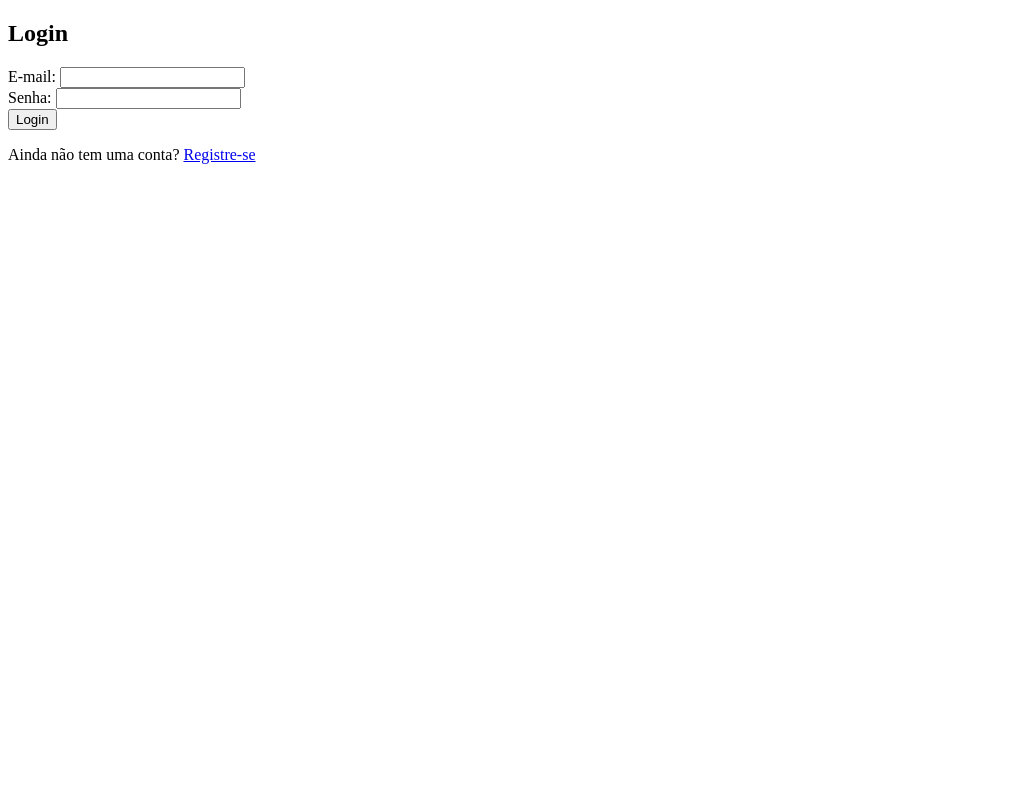
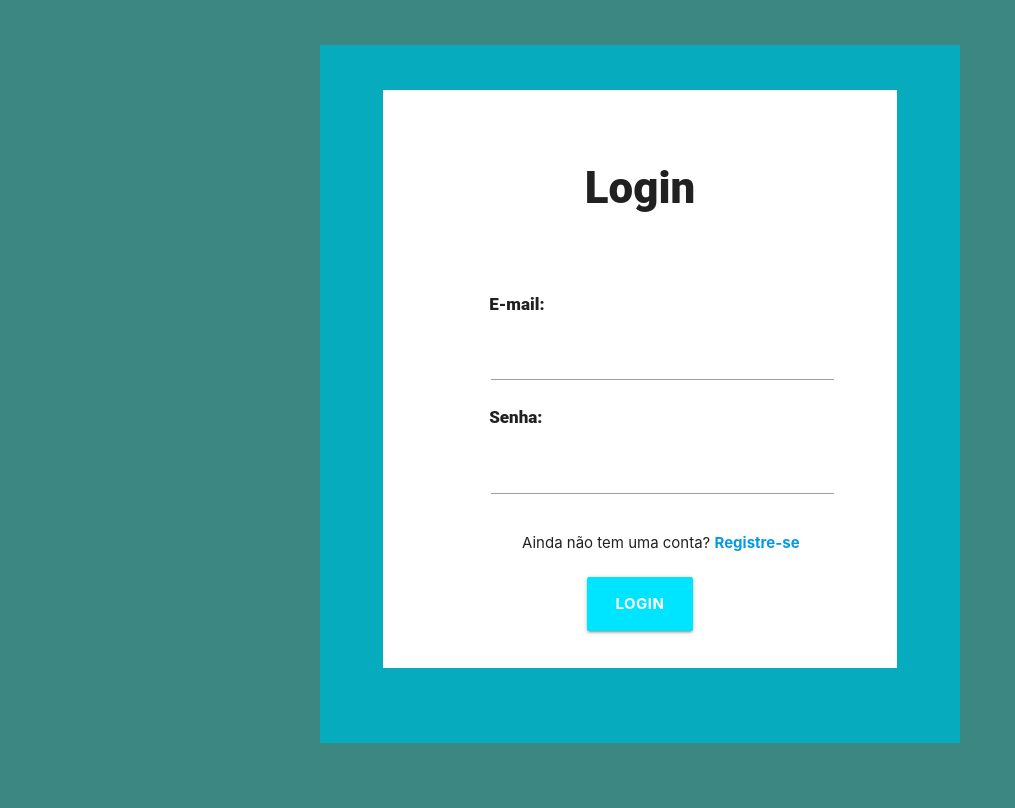
Before and after one commit to LADCSoares/Cruds_LB, a PHP site: page / in a window 1280 px wide. Shown: the whole page, without its empty margins (0-1015 px from the left). Before the commit the page ends 164 px from the top, so only its background shows below. Run offline with PHP 8.4, Linux system fonts and the light colour scheme; some libraries are stand-ins or nearby versions.

Commit message:
Update index.php

```diff
--- a/index.php
+++ b/index.php
@@ -4,8 +4,51 @@
 <head>
     <meta charset="UTF-8">
     <meta name="viewport" content="width=device-width, initial-scale=1.0">
+    <link rel="stylesheet" href="https://fonts.googleapis.com/css?family=Lilita+One|Roboto+Slab">
+    <link rel="stylesheet" href="https://fonts.googleapis.com/icon?family=Material+Icons">
+    <link rel="stylesheet" href="css/estilo.css">
+    <link rel="stylesheet" href="https://cdnjs.cloudflare.com/ajax/libs/materialize/1.0.0/css/materialize.min.css">
+    <!--Let browser know website is optimized for mobile-->
+    <script type="text/javascript" src="https://code.jquery.com/jquery-2.1.1.min.js"></script>
     <title>Login</title>
     <script src="https://code.jquery.com/jquery-3.6.4.min.js"></script>
+    <style>
+              body{
+                background-color: #3c8782;
+             }
+             .contorno{
+              background-color:#06acbe;
+              }
+              .contorno2{
+              background-color:#ffffff;
+              }
+              .contorno3{
+                background-color: rgb(8,83,148);
+              }
+              .imagem2{
+                height:200px;
+                float: center;
+              }
+              .topicos{
+		            font-family: "Roboto", sans-serif;
+		            font-size: 17px;
+		            font-weight: 800;
+                margin-left: 43px;;
+	            }
+              .topico5{
+		            font-family: "Roboto", sans-serif;
+		            font-size: 17px;
+		            font-weight: 800;
+
+	            }
+                .topico7{
+		            font-family: "Roboto", sans-serif;
+		            font-weight: 800;
+	            }
+            .logar{
+              font-weight: bold;
+            }
+     </style>
 </head>
 
 <body>
@@ -14,10 +57,10 @@
 
     session_start();
 
-    if (isset($_SESSION['user_id'])) {
-        header("Location: home.php");
-        exit();
-    }
+    // if (isset($_SESSION['user_id'])) {
+    //     header("Location: home.php");
+    //     exit();
+    // }
 
     if ($_SERVER["REQUEST_METHOD"] == "POST") {
         // Verifica as credenciais
@@ -31,7 +74,7 @@
             $row = $result->fetch_assoc();
             if (password_verify($senha, $row['senha'])) {
                 $_SESSION['user_id'] = $row['id'];
-                header("Location: home.php");
+                header("Location: paginaInicial.php");
                 exit();
             } else {
                 echo "Senha incorreta.";
@@ -42,18 +85,53 @@
     }
     ?>
 
-    <h2>Login</h2>
-    <form method="post" action="">
-        <label for="email">E-mail:</label>
-        <input type="email" name="email" required><br>
+    <div class="row">
+    <br><br>
+    <div class="container col s6 offset-s3 center-align contorno">
+      <br><br>
+    <div class="container col s10 offset-s1 center-align contorno2">
+      <br><br>
+    <h3 class="center-aling topico7">Login</h3>
+    <br><br>
+    <div class="col s10 offset-s1 left-align">
+    <form method="post">
 
-        <label for="senha">Senha:</label>
-        <input type="password" name="senha" required><br>
+                    <p class="topicos ">E-mail:</p>
+					<div class="input-field">
+						<i class="material-icons prefix"></i>
+						<label for="email"> </label>
+						<input type="email" name="email" required>
+					</div>
+					<p class="topicos">Senha:</p>
+          			<div class="input-field">
+						<i class="material-icons prefix"></i>
+						<label for="sena"></label>
+						<input type="password" name="senha" required>
+					</div>
 
-        <button type="submit">Login</button>
-    </form>
+          <div class="col s10 offset-s2">
+          <p>Ainda não tem uma conta? <a class="" href="register.php"><span class=" topicos5 logar">Registre-se</span></a></p>
+          </div>
 
-    <p>Ainda não tem uma conta? <a href="register.php">Registre-se</a></p>
+          <br> <br>
+			  		<p class="center-align">
+						<button class="waves-effect waves-light btn-large  white-text cyan accent-3 logar" type="submit" name="login"> Login </button>
+					  </p>
+          <br>
+
+			  </form>
+    </div>
+    </div>
+    <br><br><br><br><br><br><br><br><br><br><br><br><br><br><br><br><br><br><br><br><br><br><br><br><br><br><br><br><br>
+    </div>
+  </div>
+  <br><br>
+
+<script src="https://cdnjs.cloudflare.com/ajax/libs/materialize/1.0.0/js/materialize.min.js"></script>
+
+        <script>
+
+        </script>
 </body>
 
 </html>
```
